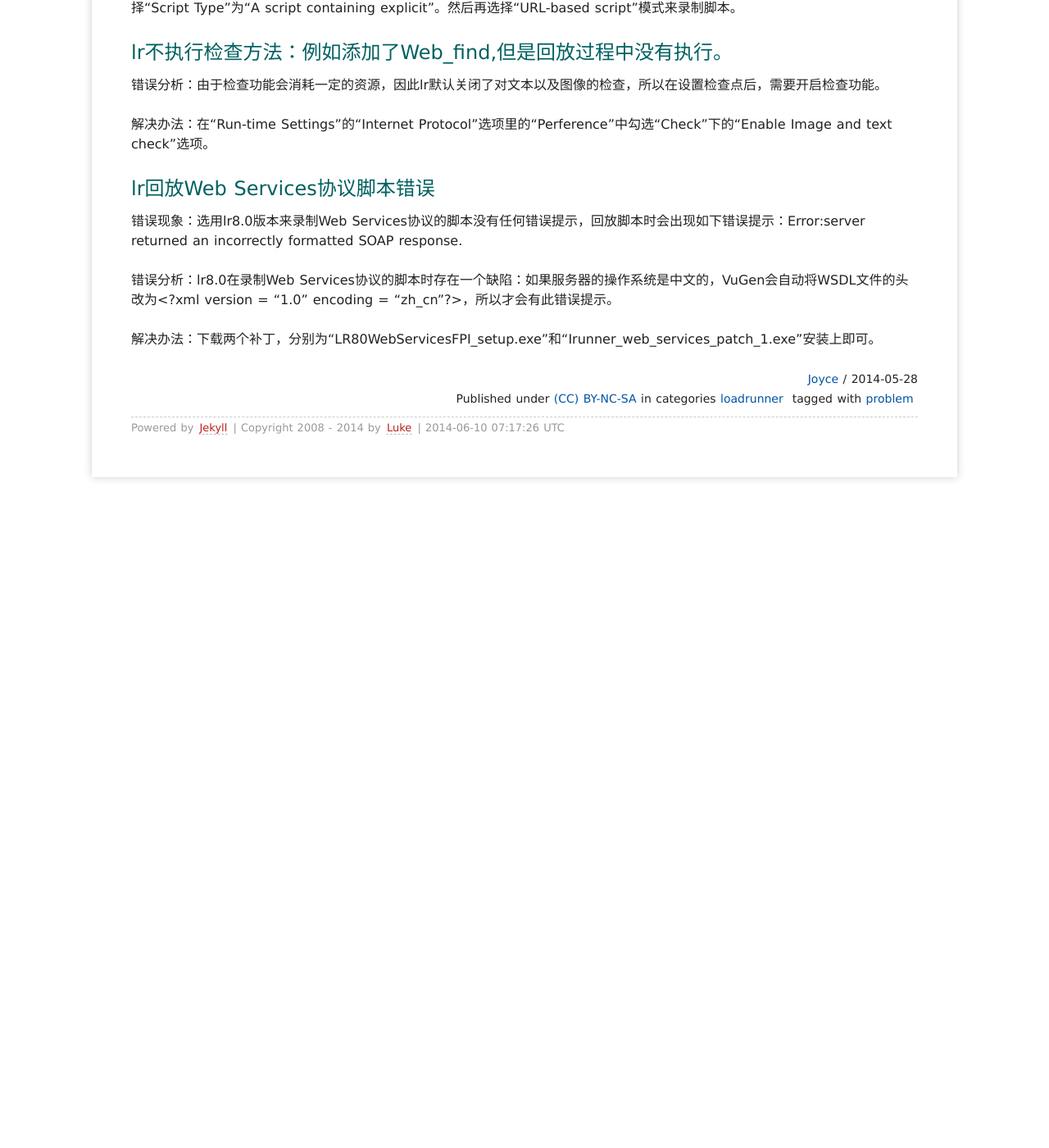
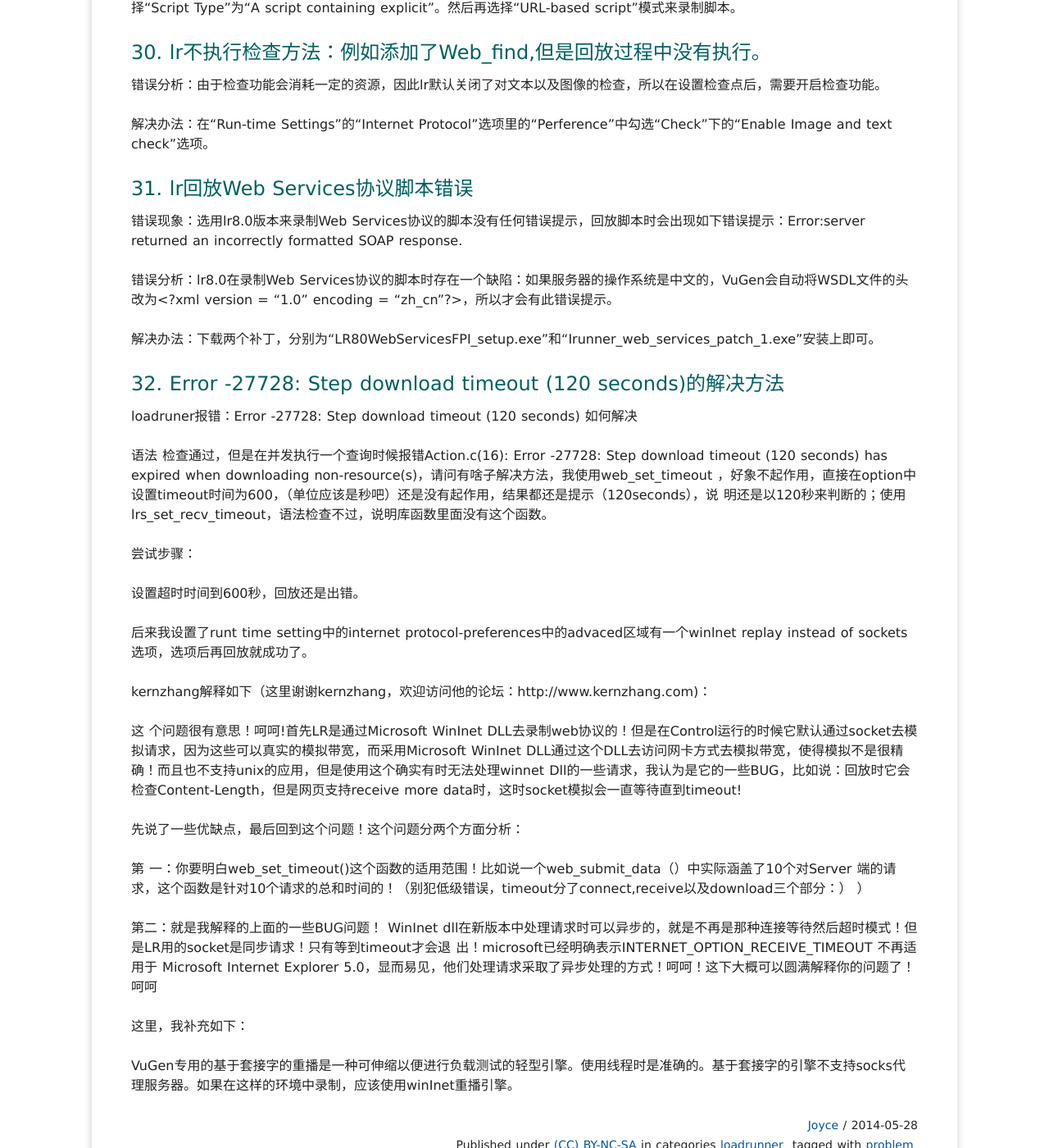
Before and after one commit to minghongjun/minghongjun.github.io, a Jekyll site: the page built from _posts/2014/2014-05-28-Loadrunner-常见问题.md, in a window 1280 px wide and 1400 px high, scrolled down 7208 px. Shown: the whole window at 82% size. Built offline with Jekyll 4.4.1, drawn with Linux system fonts in a browser that asks for light colours; Markdown is read by kramdown in place of the engine named in the settings; comment, search, counter and statistics services are not loaded; before the commit the page ends 7838 px from its top, so only the background shows below that.

Commit message:
daily updates

```diff
--- a/_posts/2014/2014-05-28-Loadrunner-常见问题.md
+++ b/_posts/2014/2014-05-28-Loadrunner-常见问题.md
@@ -244,16 +244,43 @@ loadrunner录制脚本的时候要根据它的Generation Log的页面源代码
 
 解决办法：在“Recording Options”的“Internet Protocol”的“Recording”中选择“Recording Level”为“HTML-based script”，选择“Script Type”为“A script containing explicit”。然后再选择“URL-based script”模式来录制脚本。
 
-## lr不执行检查方法：例如添加了Web_find,但是回放过程中没有执行。
+## 30. lr不执行检查方法：例如添加了Web_find,但是回放过程中没有执行。
 
 错误分析：由于检查功能会消耗一定的资源，因此lr默认关闭了对文本以及图像的检查，所以在设置检查点后，需要开启检查功能。
 
 解决办法：在“Run-time Settings”的“Internet Protocol”选项里的“Perference”中勾选“Check”下的“Enable Image and text check”选项。
 
-## lr回放Web Services协议脚本错误
+## 31. lr回放Web Services协议脚本错误
 
 错误现象：选用lr8.0版本来录制Web Services协议的脚本没有任何错误提示，回放脚本时会出现如下错误提示：Error:server returned an incorrectly formatted SOAP response.
 
 错误分析：lr8.0在录制Web Services协议的脚本时存在一个缺陷：如果服务器的操作系统是中文的，VuGen会自动将WSDL文件的头改为<?xml version = "1.0" encoding = "zh_cn"?>，所以才会有此错误提示。
 
 解决办法：下载两个补丁，分别为“LR80WebServicesFPI_setup.exe”和“Irunner_web_services_patch_1.exe”安装上即可。
+
+## 32. Error -27728: Step download timeout (120 seconds)的解决方法
+
+loadruner报错：Error -27728: Step download timeout (120 seconds) 如何解决
+
+ 语法 检查通过，但是在并发执行一个查询时候报错Action.c(16): Error -27728: Step download timeout (120 seconds) has expired when downloading non-resource(s)，请问有啥子解决方法，我使用web_set_timeout ，好象不起作用，直接在option中设置timeout时间为600，（单位应该是秒吧）还是没有起作用，结果都还是提示（120seconds），说 明还是以120秒来判断的；使用lrs_set_recv_timeout，语法检查不过，说明库函数里面没有这个函数。
+
+尝试步骤：
+
+设置超时时间到600秒，回放还是出错。
+
+后来我设置了runt time setting中的internet protocol-preferences中的advaced区域有一个winlnet replay instead of sockets选项，选项后再回放就成功了。
+
+kernzhang解释如下（这里谢谢kernzhang，欢迎访问他的论坛：http://www.kernzhang.com)：
+
+这 个问题很有意思！呵呵!首先LR是通过Microsoft WinInet DLL去录制web协议的！但是在Control运行的时候它默认通过socket去模拟请求，因为这些可以真实的模拟带宽，而采用Microsoft WinInet DLL通过这个DLL去访问网卡方式去模拟带宽，使得模拟不是很精确！而且也不支持unix的应用，但是使用这个确实有时无法处理winnet Dll的一些请求，我认为是它的一些BUG，比如说：回放时它会检查Content-Length，但是网页支持receive more data时，这时socket模拟会一直等待直到timeout!
+
+先说了一些优缺点，最后回到这个问题！这个问题分两个方面分析：
+
+第 一：你要明白web_set_timeout()这个函数的适用范围！比如说一个web_submit_data（）中实际涵盖了10个对Server 端的请求，这个函数是针对10个请求的总和时间的！（别犯低级错误，timeout分了connect,receive以及download三个部分：） ）
+
+第二：就是我解释的上面的一些BUG问题！
+WinInet dll在新版本中处理请求时可以异步的，就是不再是那种连接等待然后超时模式！但是LR用的socket是同步请求！只有等到timeout才会退 出！microsoft已经明确表示INTERNET_OPTION_RECEIVE_TIMEOUT 不再适用于 Microsoft Internet Explorer 5.0，显而易见，他们处理请求采取了异步处理的方式！呵呵！这下大概可以圆满解释你的问题了！呵呵
+
+这里，我补充如下：
+
+VuGen专用的基于套接字的重播是一种可伸缩以便进行负载测试的轻型引擎。使用线程时是准确的。基于套接字的引擎不支持socks代理服务器。如果在这样的环境中录制，应该使用winInet重播引擎。
```
Also changed, not shown: _posts/2014/2014-06-09--Android-IOS-Android自动化测试框架Appium概述.md (added, +195 -0 lines), media/img/android-appium-1.jpg (added).
